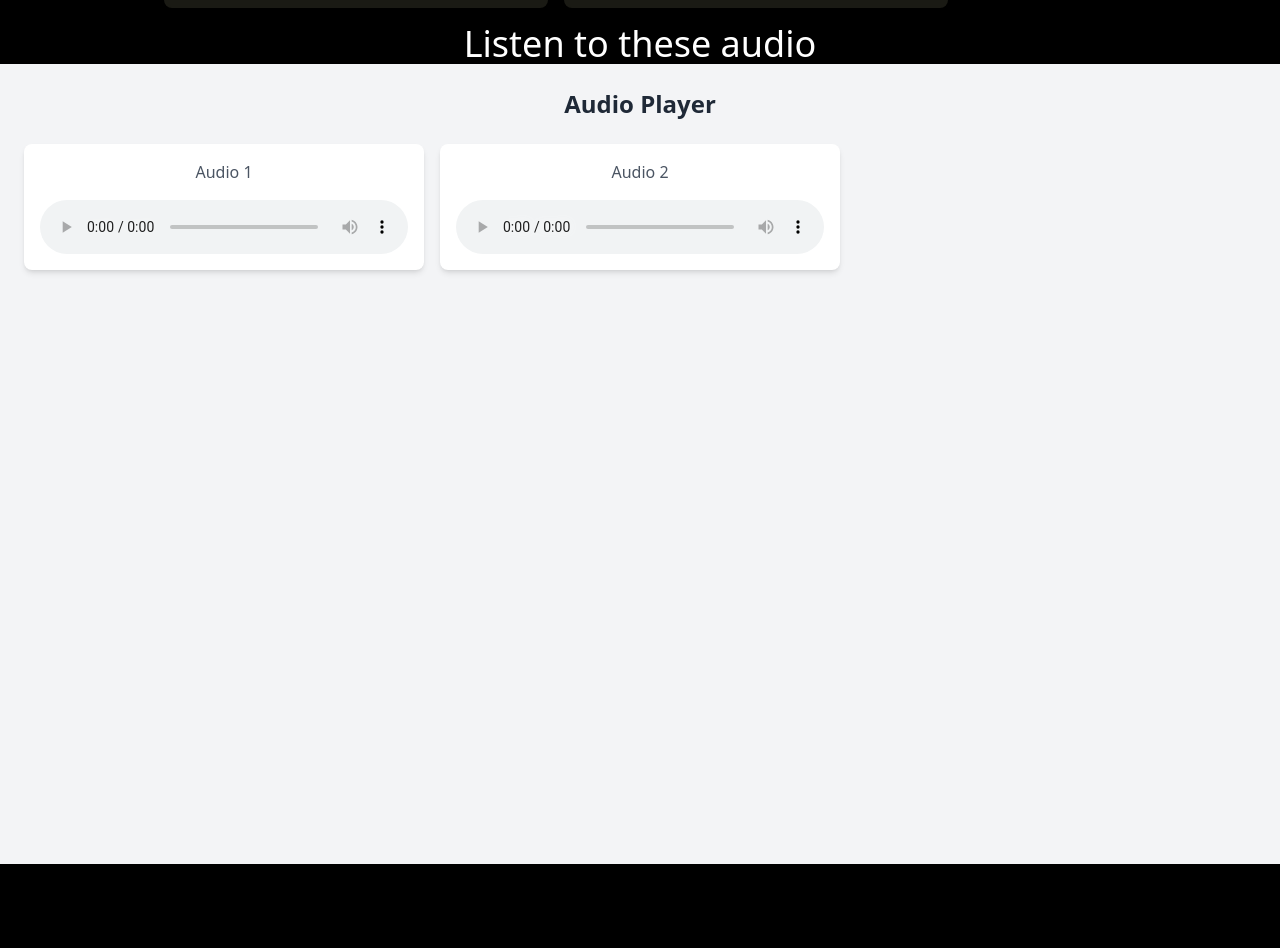
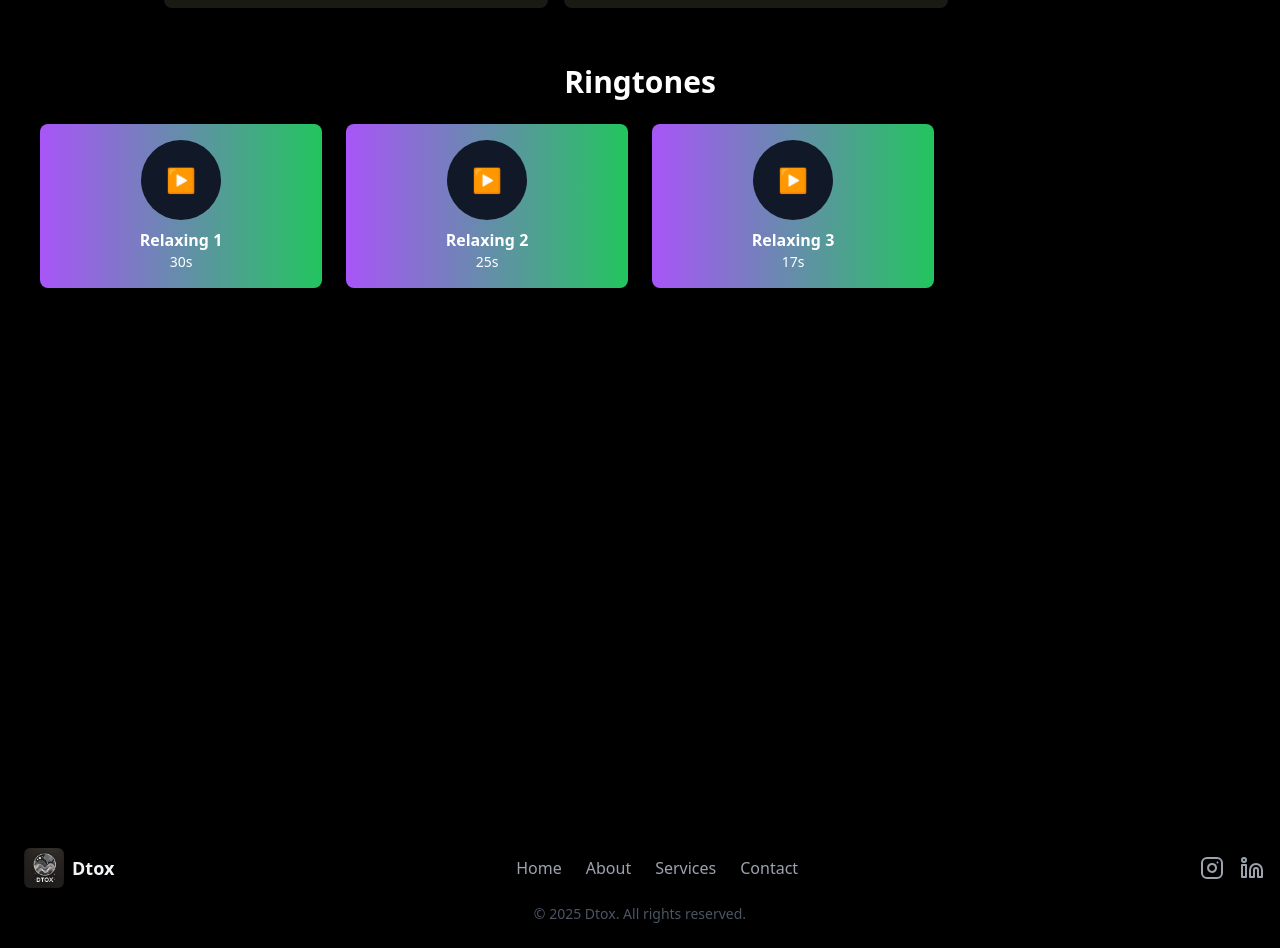
Before and after one commit to JagsinH/Dtox, a React (Vite) app: page / in a window 1280 px wide. Shown: the part 1339-2287 px from the top of the page. Before the commit the page ends 2203 px from the top, so only its background shows below. Built offline with nearby package versions, Linux system fonts and the light colour scheme.

Commit message:
added footer

```diff
--- a/src/App.jsx
+++ b/src/App.jsx
@@ -7,6 +7,7 @@ import VideoPlayer from "./components/video_player"
 import Services from "./components/services"
 import { createBrowserRouter , RouterProvider} from "react-router-dom"
 import AudioPlayer from "./components/audioPlayer"
+import Footer from "./components/footer"
 
 function App() {
   const router = createBrowserRouter([
@@ -17,7 +18,9 @@ function App() {
       <Home/>
       <Content/>
       <VideoPlayer/>
-      <AudioPlayer/></>
+      <AudioPlayer/>
+      <Footer/>
+      </>
     },
     {
       path: "/login",
--- a/src/components/audioPlayer.jsx
+++ b/src/components/audioPlayer.jsx
@@ -1,32 +1,32 @@
-const audioLinks = ['https://drive.google.com/file/d/1oz4jU-12xyz3ZrjnTDAo8y7yaHOCtEyh/view?usp=sharing','https://drive.google.com/uc?export=download&id=1oz4jU-12xyz3ZrjnTDAo8y7yaHOCtEyh']
-function AudioPlayer(){
+import React from 'react';
 
-    return (
-        <>
-        <div className="text-4xl text-white text-center">Listen to these audio</div>
-        <div className="p-6 bg-gray-100 min-h-screen">
-      <h1 className="text-2xl font-bold text-gray-800 mb-6 text-center">Audio Player</h1>
+const ringtones = [
+  { title: "Relaxing 1", duration: "30s" },
+  { title: "Relaxing 2", duration: "25s" },
+  { title: "Relaxing 3", duration: "17s" },
+];
 
-      <div className="grid grid-cols-1 md:grid-cols-2 lg:grid-cols-3 gap-4">
-        {audioLinks.map((link, index) => (
-          <div
-            key={index}
-            className="bg-white shadow-md rounded-lg p-4 flex flex-col items-center"
-          >
-            <p className="text-gray-600 mb-4">Audio {index + 1}</p>
-            <audio
-              controls
-              className="w-full"
-            >
-              <source src={link} type="audio/mpeg" />
-              Your browser does not support the audio element.
-            </audio>
-          </div>
-        ))}
-      </div>
+const RingtoneCard = ({ title, duration }) => (
+  <div className="relative flex flex-col items-center bg-gradient-to-r from-purple-500 to-green-500 rounded-lg p-4 shadow-md">
+    <div className="flex items-center justify-center w-20 h-20 bg-gray-900 rounded-full">
+      <button className="text-white text-2xl font-bold">▶</button>
     </div>
-        </>
-    )
-}
+    <div className="mt-2 text-center">
+      <p className="text-white font-semibold">{title}</p>
+      <p className="text-white text-sm">{duration}</p>
+    </div>
+  </div>
+);
 
-export default AudioPlayer;
+const RingtoneGallery = () => (
+  <div className="min-h-screen bg-black p-10">
+    <h1 className="text-3xl text-white font-bold text-center mb-6">Ringtones</h1>
+    <div className="grid grid-cols-2 sm:grid-cols-3 lg:grid-cols-4 gap-6 items-center justify-center">
+      {ringtones.map((ringtone, index) => (
+        <RingtoneCard key={index} title={ringtone.title} duration={ringtone.duration} />
+      ))}
+    </div>
+  </div>
+);
+
+export default RingtoneGallery;
--- /dev/null
+++ b/src/components/footer.jsx
@@ -0,0 +1,46 @@
+import React from 'react';
+import { Instagram } from 'lucide-react';
+import { Linkedin } from 'lucide-react';
+
+const Footer = () => (
+  <footer className="bg-black text-gray-400 py-6">
+    <div className="container mx-auto px-4 flex flex-col md:flex-row justify-between items-center">
+      {/* Logo Section */}
+      <div className="text-lg font-semibold flex items-center text-gray-100">
+      <img src="src\assets\logo.webp" alt="logo" srcset="" className='h-10 w-10 rounded-md mx-2'/>
+        Dtox
+      </div>
+
+      {/* Navigation Links */}
+      <div className="mt-4 md:mt-0 flex space-x-6">
+        <a href="#" className="hover:text-gray-200 transition">
+          Home
+        </a>
+        <a href="#" className="hover:text-gray-200 transition">
+          About
+        </a>
+        <a href="#" className="hover:text-gray-200 transition">
+          Services
+        </a>
+        <a href="#" className="hover:text-gray-200 transition">
+          Contact
+        </a>
+      </div>
+
+      {/* Social Media Links */}
+      <div className="mt-4 md:mt-0 flex space-x-4">
+        <a href="#" className="hover:text-gray-200 transition">
+          <Instagram size={24} />
+        </a>
+        <a href="#" className="hover:text-gray-200 transition">
+          <Linkedin size={24} />
+        </a>
+      </div>
+    </div>
+    <div className="mt-4 text-center text-sm text-gray-600">
+      © {new Date().getFullYear()} Dtox. All rights reserved.
+    </div>
+  </footer>
+);
+
+export default Footer;
--- a/src/components/video_player.jsx
+++ b/src/components/video_player.jsx
@@ -19,7 +19,7 @@ const videos = [
 const VideoPlayer = () => {
     return (
         <>
-        <div className="text-4xl text-center mt-8 text-white" id="section1">Watch our videos</div>
+        <div className="text-4xl text-center mt-8 text-white font-bold" id="section1">Watch our videos</div>
         <div className="flex flex-wrap justify-center gap-4 p-4">
             {videos.map((video) => (
                 <div
```
